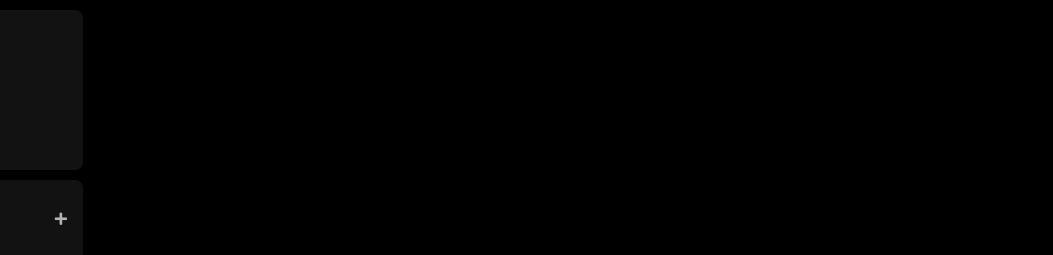
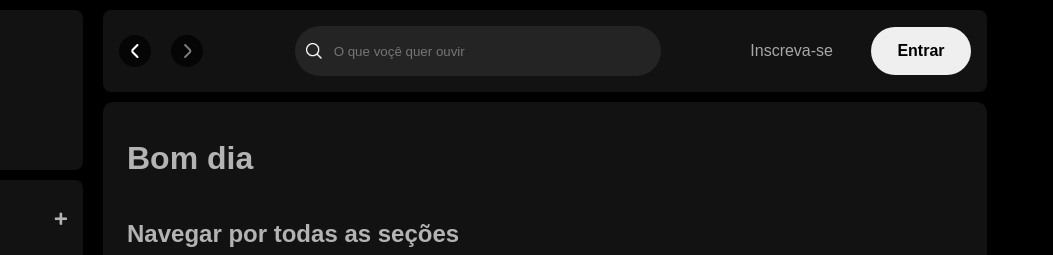
Before and after one commit to Israel-SoaresPorto/spotify-imers-o, a plain HTML site: page index.html in a window 1280 px wide. Shown: the top 255 px of the page, 227-1280 px from the left. Drawn offline with Linux system fonts and the light colour scheme.

Commit message:
adiconando seçao principal

```diff
--- a/index.html
+++ b/index.html
@@ -70,6 +70,43 @@
         </section>
       </nav>
     </div>
+
+    <main class="main-container">
+      <nav class="header__navigation">
+        <div class="navigation">
+          <button class="arrow-left">
+            <img src="src/assets/icons/small-left.png" alt="seta esquerda" />
+          </button>
+          <button class="arrow-right">
+            <img src="src/assets/icons/small-right.png" alt="seta direita" />
+          </button>
+        </div>
+        <div class="header__search">
+          <img src="src/assets/icons/search.png" alt="" />
+          <input
+            id="search-input"
+            type="text"
+            maxlength="800"
+            placeholder="O que voçê quer ouvir"
+          />
+        </div>
+        <div class="header__login">
+          <button class="subscribe">Inscreva-se</button>
+          <button class="login">Entrar</button>
+        </div>
+      </nav>
+
+      <section class="playlist-container">
+        <div id="result-playlists">
+          <div class="playlist">
+            <h1 id="gretting">Bom dia</h1>
+            <h2 class="session">Navegar por todas as seções</h2>
+          </div>
+
+        </div>
+      </section>
+    </main>
+
     <footer class="footer">
       <div class="footer__content">
         <div class="footer__text">
```
